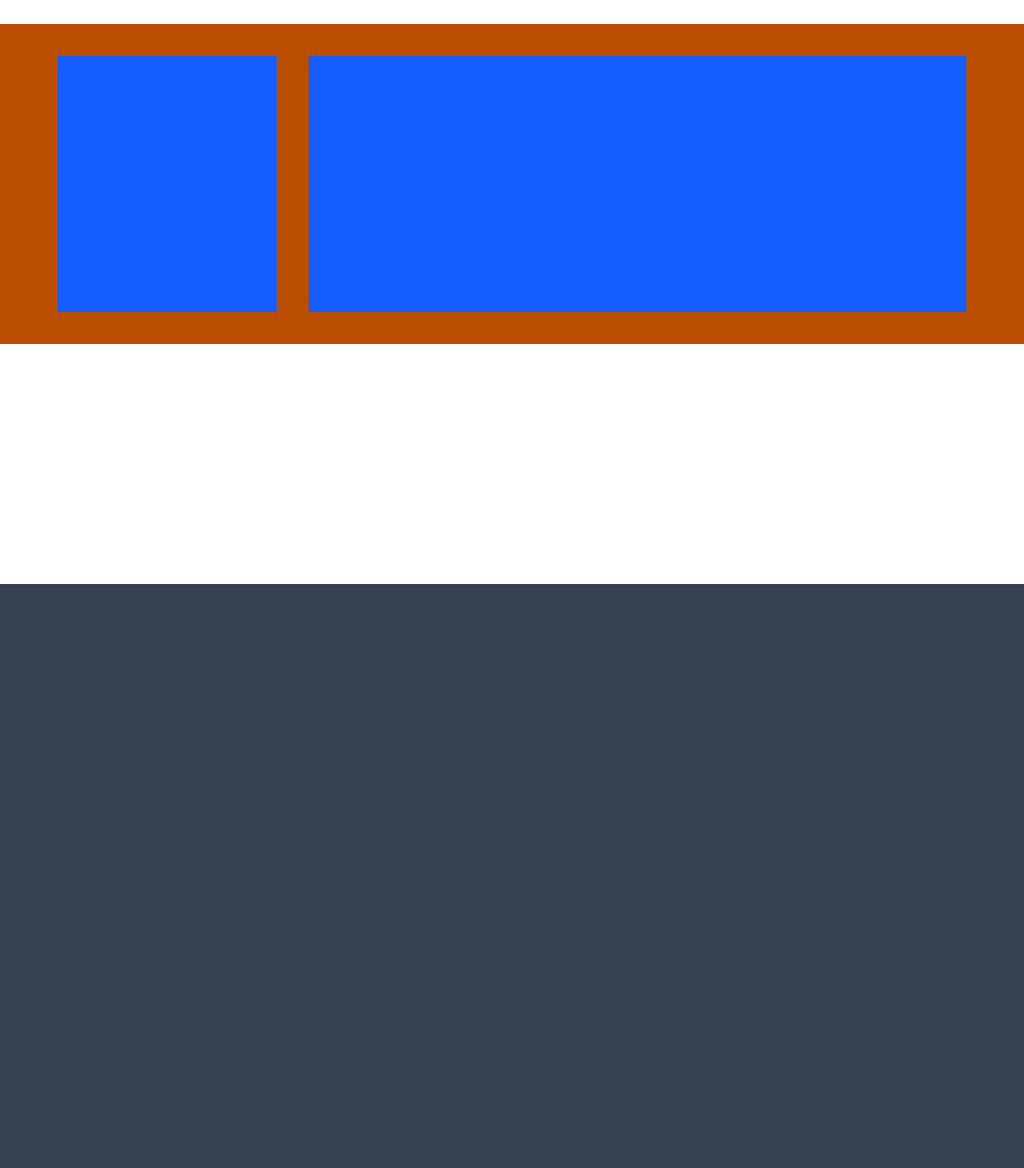
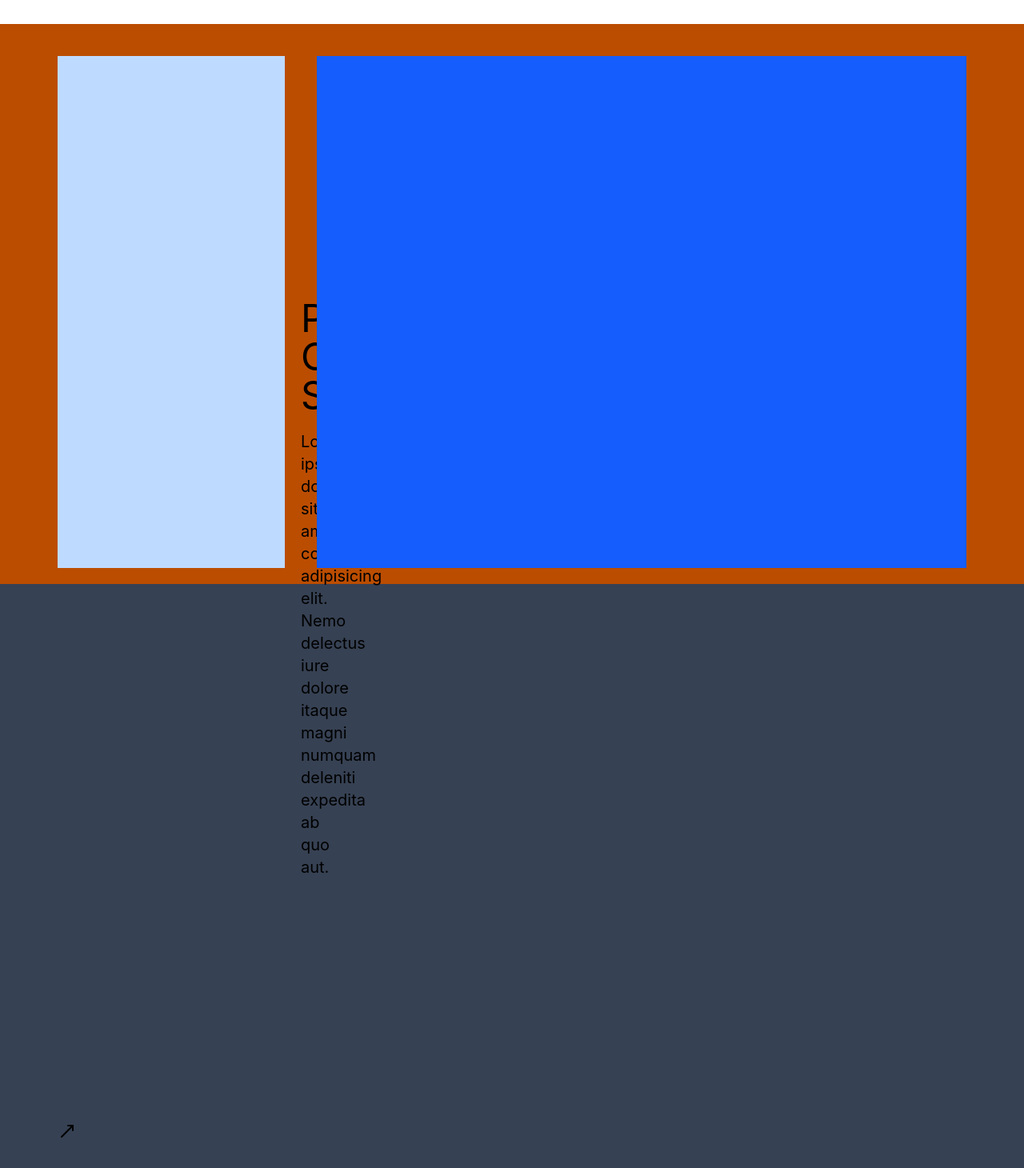
Before and after one commit to sumitsingh7973/MERN-journey, a React (Vite) app in the folder ui-project/: page / in a window 1280 px wide. Shown: the part 70-1530 px from the top of the page at 80% size. Built offline with nearby package versions, Linux system fonts and the light colour scheme.

Commit message:
'updated-files'

```diff
--- a/ui-project/package.json
+++ b/ui-project/package.json
@@ -11,6 +11,7 @@
   },
   "dependencies": {
     "@tailwindcss/vite": "^4.2.1",
+    "lucide-react": "^0.575.0",
     "react": "^19.2.0",
     "react-dom": "^19.2.0",
     "tailwindcss": "^4.2.1"
--- a/ui-project/src/components/Section1/LeftContent.jsx
+++ b/ui-project/src/components/Section1/LeftContent.jsx
@@ -1,11 +1,21 @@
 import React from 'react'
+import {MoveUpRight} from 'lucide-react';
+
 
 const LeftContent = () => {
   return (
-    <div className='h-full w-1/4 bg-blue-600'>
+    <div className='h-full flex  flex-col justify-between w-1/4 bg-blue-200 '>
+          <div className='p-76'>
+            <h3 className='text-5xl bold mb-5'>Prospective <br /><span> Customer</span>  <br />Segmentation</h3>
+            <p className='text-xl'>Lorem ipsum dolor sit, amet consectetur adipisicing elit. Nemo delectus iure dolore itaque magni numquam deleniti expedita ab quo aut.</p>
+          </div>
+         <div className=''>
+        <MoveUpRight  />
+        </div>
+    </div>
 
-    </div>
   )
 }
+//3:47:08
 
 export default LeftContent
--- a/ui-project/src/components/Section1/Page1Content.jsx
+++ b/ui-project/src/components/Section1/Page1Content.jsx
@@ -4,7 +4,7 @@ import RightContent from './RightContent'
 
 const Page1Content = () => {
   return (
-    <div className='py-10 flex  items-center gap-10 h-[50vh] bg-amber-700 px-18'>
+    <div className='py-10 flex  items-center gap-10 h-[90vh] bg-amber-700 px-18'>
       <LeftContent/>
       <RightContent/>
     </div>
--- a/ui-project/src/components/Section1/RightContent.jsx
+++ b/ui-project/src/components/Section1/RightContent.jsx
@@ -4,7 +4,7 @@ const RightContent = () => {
   return (
     <div className='h-full w-3/4 bg-blue-600'>
      <div></div>
-     <div></div>
+
     </div>
   )
 }
```
Also changed, not shown: 1 other file (tests, documents, lock files or other folders).
